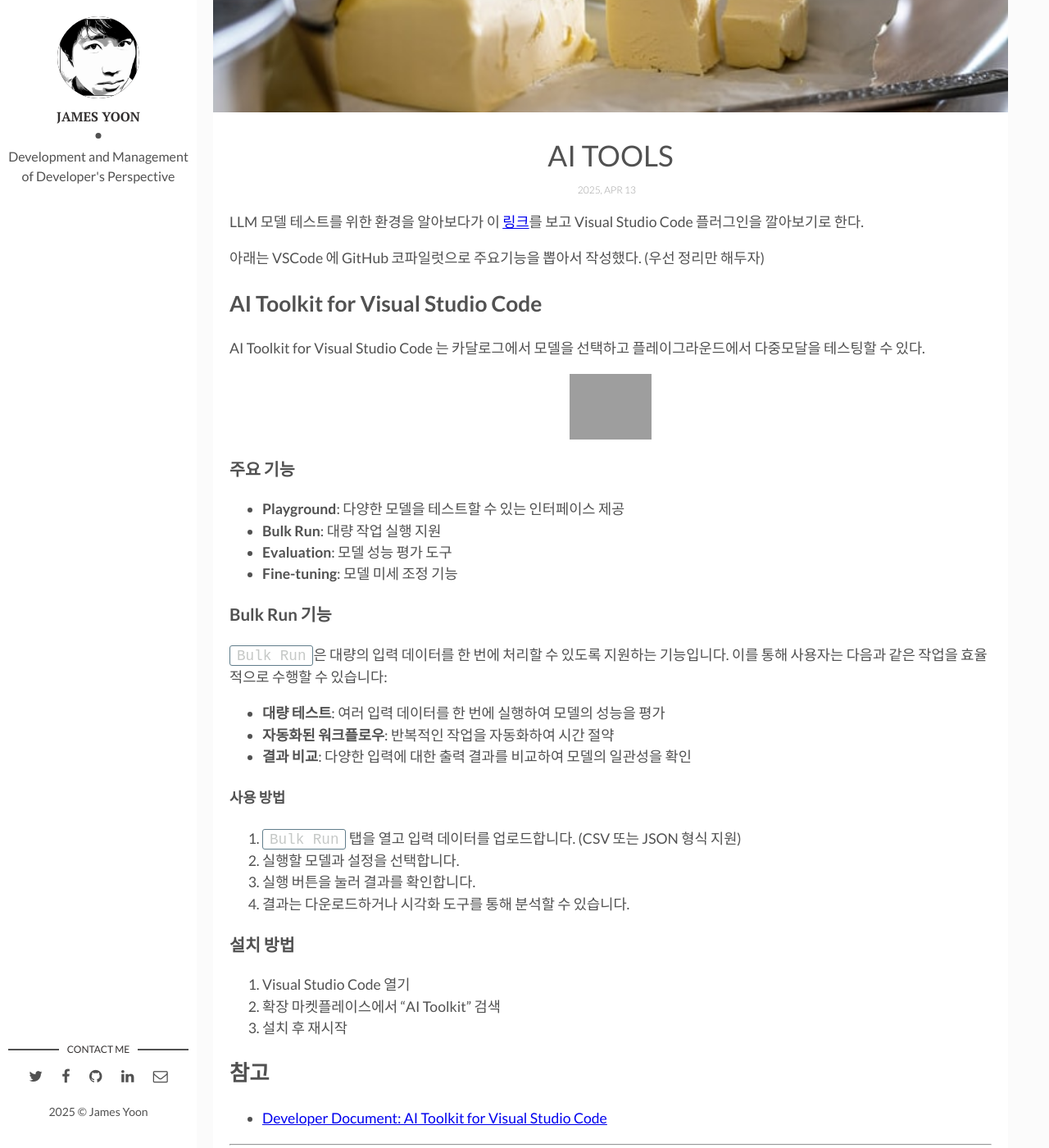
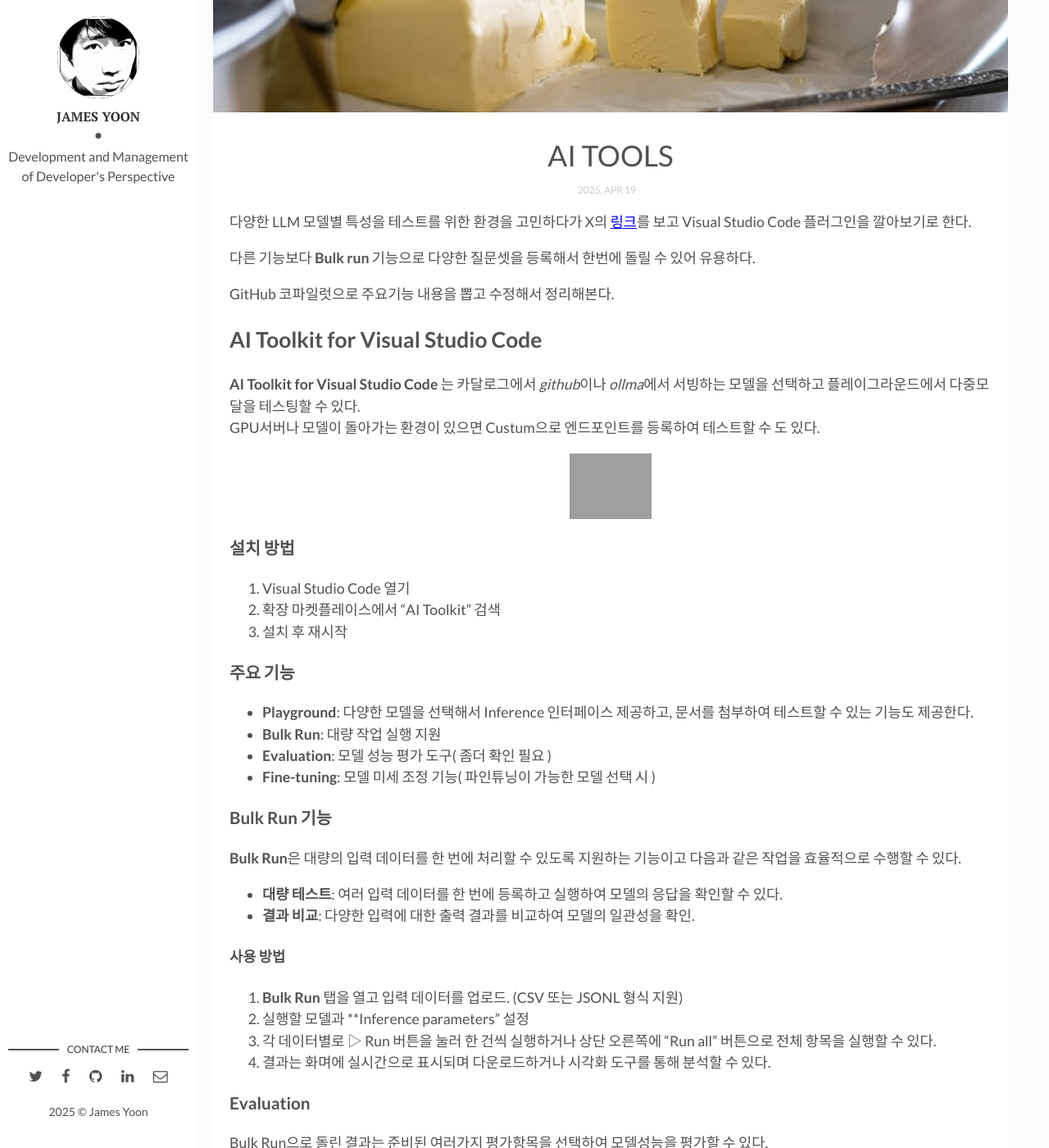
Before and after one commit to butteryoon/butteryoon.github.io, a Jekyll site: the page built from _posts/2024-12-25-aitools.md, in a window 1280 px wide and 1400 px high, scrolled down 383 px. Shown: the whole window at 82% size. Built offline with Jekyll 4.4.1, drawn with Linux system fonts in a browser that asks for light colours; comment, search, counter and statistics services are not loaded; grey boxes are pictures that could not be loaded.

Commit message:
modified aitookit

```diff
--- a/_posts/2024-12-25-aitools.md
+++ b/_posts/2024-12-25-aitools.md
@@ -5,49 +5,60 @@ title: "AI TOOLS"
 description: "LLM 모델 테스트 환경"
 img: image-title.jpg
 date: 2025-04-13 10:00:00 +0900
-last_modified_at: 2025-04-13 10:00:00 +0900
+last_modified_at: 2025-04-19 19:00:00 +0900
 tags: [llm, vscode, Visual Studio Code, Bulk Run] # add tag
 related: llm
 categories: tools
 ---
 
-LLM 모델 테스트를 위한 환경을 알아보다가 이 [링크](https://x.com/davorabbit/status/1870170224311578953)를 보고 Visual Studio Code 플러그인을 깔아보기로 한다.
+다양한 LLM 모델별 특성을 테스트를 위한 환경을 고민하다가 X의 [링크](https://x.com/davorabbit/stus/1870170224311578953)를 보고 Visual Studio Code 플러그인을 깔아보기로 한다.
 
-아래는 VSCode 에 GitHub 코파일럿으로 주요기능을 뽑아서 작성했다. (우선 정리만 해두자)
+다른 기능보다 **Bulk run** 기능으로 다양한 질문셋을 등록해서 한번에 돌릴 수 있어 유용하다.
+
+GitHub 코파일럿으로 주요기능 내용을 뽑고 수정해서 정리해본다.
 
 <!--more-->
 
 ## AI Toolkit for Visual Studio Code
 
-AI Toolkit for Visual Studio Code 는 카달로그에서 모델을 선택하고 플레이그라운드에서 다중모달을 테스팅할 수 있다.
+**AI Toolkit for Visual Studio Code** 는 카달로그에서 *github*이나 *ollma*에서 서빙하는 모델을 선택하고 플레이그라운드에서 다중모달을 테스팅할 수 있다.
+GPU서버나 모델이 돌아가는 환경이 있으면 Custum으로 엔드포인트를 등록하여 테스트할 수 도 있다.
 
-![screenshot](https://github.com/microsoft/vscode-ai-toolkit/blob/main/doc/Images/playground.png){:height="80px" width="100px"}
-
-### 주요 기능
-
-- **Playground**: 다양한 모델을 테스트할 수 있는 인터페이스 제공
-- **Bulk Run**: 대량 작업 실행 지원
-- **Evaluation**: 모델 성능 평가 도구
-- **Fine-tuning**: 모델 미세 조정 기능
-
-### Bulk Run 기능
-
-`Bulk Run`은 대량의 입력 데이터를 한 번에 처리할 수 있도록 지원하는 기능입니다. 이를 통해 사용자는 다음과 같은 작업을 효율적으로 수행할 수 있습니다:
-- **대량 테스트**: 여러 입력 데이터를 한 번에 실행하여 모델의 성능을 평가
-- **자동화된 워크플로우**: 반복적인 작업을 자동화하여 시간 절약
-- **결과 비교**: 다양한 입력에 대한 출력 결과를 비교하여 모델의 일관성을 확인
-
-#### 사용 방법
-1. `Bulk Run` 탭을 열고 입력 데이터를 업로드합니다. (CSV 또는 JSON 형식 지원)
-2. 실행할 모델과 설정을 선택합니다.
-3. 실행 버튼을 눌러 결과를 확인합니다.
-4. 결과는 다운로드하거나 시각화 도구를 통해 분석할 수 있습니다.
+![screenshot](https://raw.githubusercontent.com/microsoft/vscode-ai-toolkit/refs/heads/main/doc/Images/playground.png){:height="80px" width="100px"}
 
 ### 설치 방법
 1. Visual Studio Code 열기
 2. 확장 마켓플레이스에서 "AI Toolkit" 검색
 3. 설치 후 재시작
 
+
+### 주요 기능
+
+- **Playground**: 다양한 모델을 선택해서 Inference 인터페이스 제공하고, 문서를 첨부하여 테스트할 수 있는 기능도 제공한다.
+- **Bulk Run**: 대량 작업 실행 지원
+- **Evaluation**: 모델 성능 평가 도구( 좀더 확인 필요 )
+- **Fine-tuning**: 모델 미세 조정 기능( 파인튜닝이 가능한 모델 선택 시 )
+
+### Bulk Run 기능
+
+**Bulk Run**은 대량의 입력 데이터를 한 번에 처리할 수 있도록 지원하는 기능이고 다음과 같은 작업을 효율적으로 수행할 수 있다.
+- **대량 테스트**: 여러 입력 데이터를 한 번에 등록하고 실행하여 모델의 응답을 확인할 수 있다.
+- **결과 비교**: 다양한 입력에 대한 출력 결과를 비교하여 모델의 일관성을 확인.
+
+#### 사용 방법
+
+1. **Bulk Run** 탭을 열고 입력 데이터를 업로드. (CSV 또는 JSONL 형식 지원)
+2. 실행할 모델과 **Inference parameters" 설정
+3. 각 데이터별로 ▷ Run 버튼을 눌러 한 건씩 실행하거나 상단 오른쪽에 "Run all" 버튼으로 전체 항목을 실행할 수 있다.
+4. 결과는 화며에 실시간으로 표시되며 다운로드하거나 시각화 도구를 통해 분석할 수 있다.
+
+### Evaluation
+
+Bulk Run으로 돌린 결과는 준비된 여러가지 평가항목을 선택하여 모델성능을 평가할 수 있다.
+
+![Evaluation]({{site.baseurl}}/assets/img/aitookkit_evaluation.png){:height="80px" width="100px"}
+
+
 ## 참고
 
 - [Developer Document: AI Toolkit for Visual Studio Code](https://github.com/microsoft/vscode-ai-toolkit){:target="_blank"}
```
Also changed, not shown: assets/img/aitookkit_evaluation.png (added).
